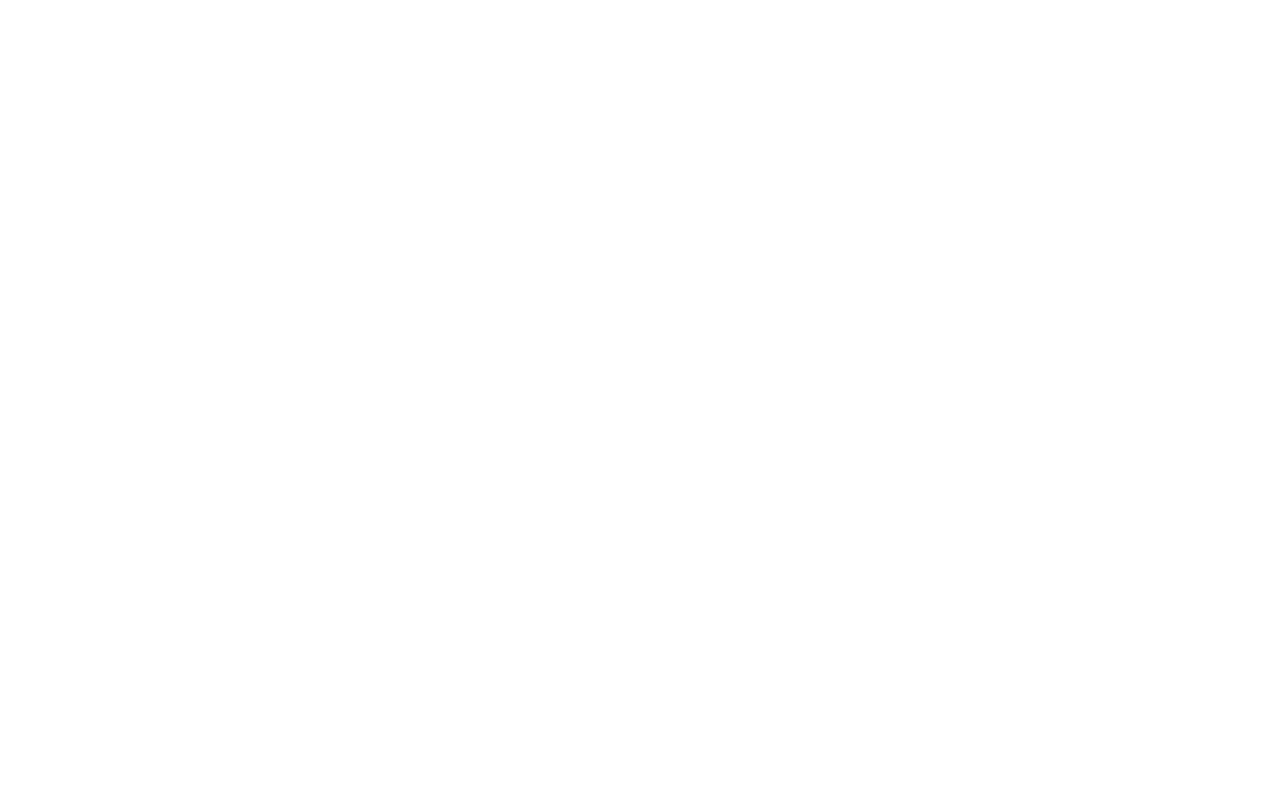
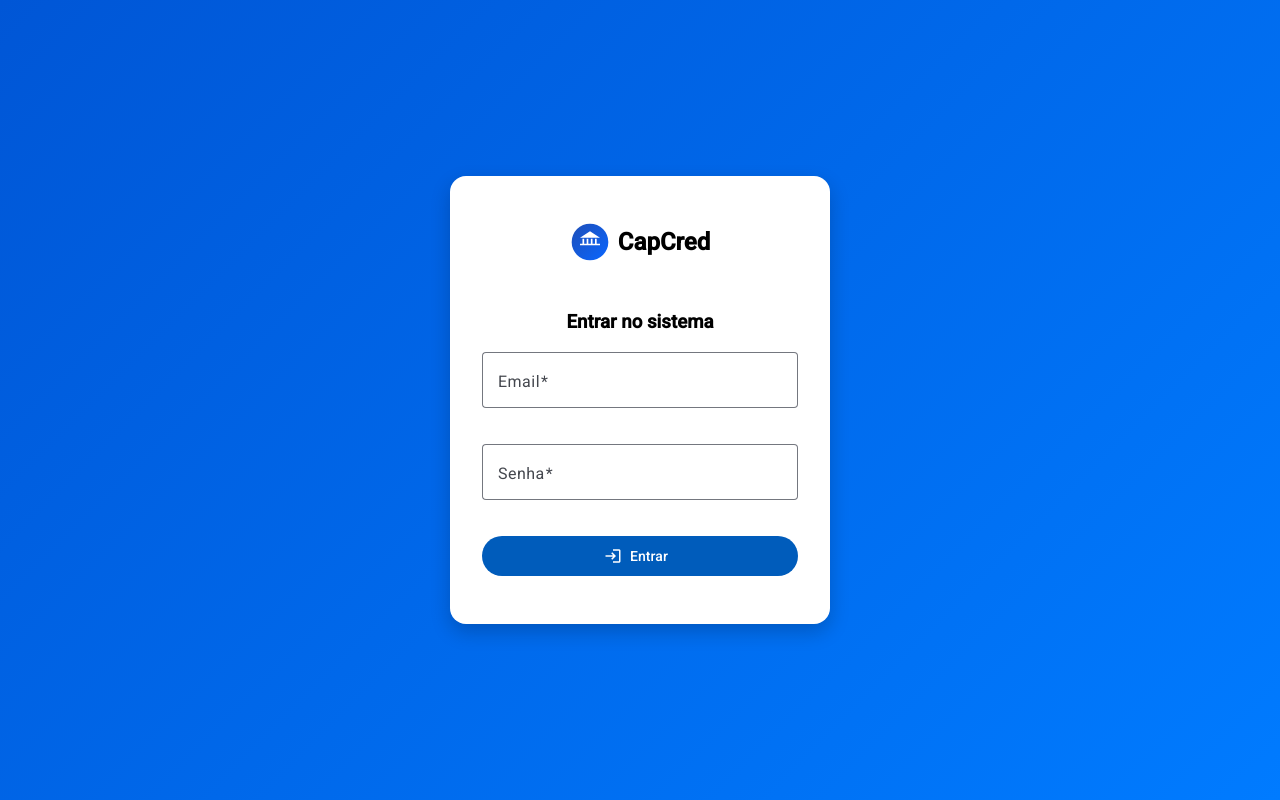
Before and after one commit to CaioGitHub/CapCred, an Angular app in the folder capcred-ui/: page /login in a window 1280 px wide. Before the commit this address led to /. Built offline with nearby package versions, Linux system fonts and the light colour scheme.

Commit message:
feat: ajuste login e sidebar

```diff
--- a/capcred-ui/angular.json
+++ b/capcred-ui/angular.json
@@ -27,7 +27,9 @@
               {
                 "glob": "**/*",
                 "input": "public"
-              }
+              },
+              "src/favicon.ico",
+              "src/assets"
             ],
             "styles": [
               "src/styles.scss"
--- a/capcred-ui/src/app/app.routes.ts
+++ b/capcred-ui/src/app/app.routes.ts
@@ -1,11 +1,18 @@
 import { Routes } from '@angular/router';
 import { ShellLayout } from './ui/layouts/shell-layout/shell-layout';
 import { Dashboard } from './features/dashboard/dashboard';
+import { Login } from './features/login/login';
+import { AuthGuard } from './core/guards/auth.guard';
 
 export const routes: Routes = [
   {
+    path: 'login',
+    component: Login,
+  },
+  {
     path: '',
     component: ShellLayout,
+    canActivate: [AuthGuard],
     children: [
       { path: 'dashboard', component: Dashboard },
       {
@@ -36,4 +43,6 @@ export const routes: Routes = [
       { path: '', redirectTo: 'dashboard', pathMatch: 'full' },
     ],
   },
+
+  { path: '**', redirectTo: 'login' },
 ];
--- /dev/null
+++ b/capcred-ui/src/app/core/guards/auth.guard.ts
@@ -0,0 +1,17 @@
+import { Injectable } from '@angular/core';
+import { CanActivateFn, Router } from '@angular/router';
+import { inject } from '@angular/core';
+import { AuthService } from '../services/auth.service';
+
+@Injectable({ providedIn: 'root' })
+export class AuthGuard {
+  constructor(private auth: AuthService, private router: Router) {}
+
+  canActivate(): boolean {
+    if (!this.auth.isAuthenticated()) {
+      this.router.navigate(['/login']);
+      return false;
+    }
+    return true;
+  }
+}
--- /dev/null
+++ b/capcred-ui/src/app/core/services/auth.service.ts
@@ -0,0 +1,73 @@
+import { Injectable } from '@angular/core';
+import { Router } from '@angular/router';
+import { BehaviorSubject, Observable, of } from 'rxjs';
+import { delay, tap } from 'rxjs/operators';
+
+export interface User {
+  email: string;
+  name: string;
+  role: 'Administrador' | 'Analista' | 'Financeiro';
+  avatar?: string;
+}
+
+@Injectable({ providedIn: 'root' })
+export class AuthService {
+  private currentUserSubject = new BehaviorSubject<User | null>(null);
+  currentUser$ = this.currentUserSubject.asObservable();
+
+  constructor(private router: Router) {
+    const storedUser = localStorage.getItem('user');
+    if (storedUser) {
+      this.currentUserSubject.next(JSON.parse(storedUser));
+    }
+  }
+
+  login(email: string, password: string): Observable<User | null> {
+    const fakeUsers: User[] = [
+      {
+        email: 'admin@capcred.com',
+        role: 'Administrador',
+        name: 'João Silva',
+        avatar: 'https://i.pravatar.cc/150?img=3',
+      },
+      {
+        email: 'analista@capcred.com',
+        role: 'Analista',
+        name: 'Carlos Lima',
+        avatar: 'https://i.pravatar.cc/150?img=5',
+      },
+      {
+        email: 'financeiro@capcred.com',
+        role: 'Financeiro',
+        name: 'Ana Costa',
+        avatar: 'https://i.pravatar.cc/150?img=6',
+      },
+    ];
+
+    const foundUser = fakeUsers.find((u) => u.email === email);
+
+    return of(foundUser ?? null).pipe(
+      delay(800),
+      tap((user) => {
+        if (user) {
+          localStorage.setItem('user', JSON.stringify(user));
+          this.currentUserSubject.next(user);
+        }
+      })
+    );
+  }
+
+  logout() {
+    localStorage.removeItem('user');
+    this.currentUserSubject.next(null);
+    this.router.navigate(['/login']);
+  }
+
+  isAuthenticated(): boolean {
+    return !!this.currentUserSubject.value;
+  }
+
+  getRole(): string | null {
+    return this.currentUserSubject.value?.role ?? null;
+  }
+}
--- /dev/null
+++ b/capcred-ui/src/app/features/login/login.html
@@ -0,0 +1,30 @@
+<div class="login-container">
+  <mat-card class="login-card">
+    <div class="logo">
+      <img src="assets/logo.svg" alt="CapCred" class="logo-icon" />
+      <h2>CapCred</h2>
+    </div>
+
+    <h3>Entrar no sistema</h3>
+
+    <form (ngSubmit)="onSubmit()">
+      <mat-form-field appearance="outline" class="full-width">
+        <mat-label>Email</mat-label>
+        <input matInput [(ngModel)]="email" name="email" required />
+      </mat-form-field>
+
+      <mat-form-field appearance="outline" class="full-width">
+        <mat-label>Senha</mat-label>
+        <input matInput type="password" [(ngModel)]="password" name="password" required />
+      </mat-form-field>
+
+      <button mat-flat-button color="primary" class="full-width" [disabled]="loading">
+        <mat-icon *ngIf="!loading">login</mat-icon>
+        <mat-icon *ngIf="loading" class="spin">autorenew</mat-icon>
+        {{ loading ? 'Entrando...' : 'Entrar' }}
+      </button>
+
+      <p class="error" *ngIf="error">{{ error }}</p>
+    </form>
+  </mat-card>
+</div>
--- /dev/null
+++ b/capcred-ui/src/app/features/login/login.scss
@@ -0,0 +1,52 @@
+.login-container {
+  display: flex;
+  align-items: center;
+  justify-content: center;
+  height: 100vh;
+  background: linear-gradient(135deg, #0056d6, #007bff);
+}
+
+.login-card {
+  width: 380px;
+  padding: 2rem;
+  border-radius: 16px;
+  box-shadow: 0 8px 20px rgba(0, 0, 0, 0.2);
+  background: #fff;
+  text-align: center;
+}
+
+.logo {
+  display: flex;
+  align-items: center;
+  justify-content: center;
+  gap: 0.5rem;
+  margin-bottom: 1rem;
+}
+
+.logo-icon {
+  width: 40px;
+  height: 40px;
+}
+
+
+.full-width {
+  width: 100%;
+  margin-bottom: 1rem;
+}
+
+.error {
+  color: #f44336;
+  margin-top: 0.5rem;
+}
+
+.spin {
+  animation: spin 1s linear infinite;
+}
+@keyframes spin {
+  from {
+    transform: rotate(0);
+  }
+  to {
+    transform: rotate(360deg);
+  }
+}
--- /dev/null
+++ b/capcred-ui/src/app/features/login/login.ts
@@ -0,0 +1,48 @@
+import { CommonModule } from '@angular/common';
+import { Component } from '@angular/core';
+import { FormsModule } from '@angular/forms';
+import { MatButtonModule } from '@angular/material/button';
+import { MatCardModule } from '@angular/material/card';
+import { MatFormFieldModule } from '@angular/material/form-field';
+import { MatIconModule } from '@angular/material/icon';
+import { MatInputModule } from '@angular/material/input';
+import { Router } from '@angular/router';
+import { AuthService } from '../../core/services/auth.service';
+
+@Component({
+  selector: 'app-login',
+  standalone: true,
+  imports: [
+    CommonModule,
+    FormsModule,
+    MatFormFieldModule,
+    MatInputModule,
+    MatButtonModule,
+    MatCardModule,
+    MatIconModule,
+  ],
+  templateUrl: './login.html',
+  styleUrls: ['./login.scss'],
+})
+export class Login {
+  email = '';
+  password = '';
+  loading = false;
+  error = '';
+
+  constructor(private auth: AuthService, private router: Router) {}
+
+  onSubmit() {
+    this.loading = true;
+    this.error = '';
+
+    this.auth.login(this.email, this.password).subscribe((user) => {
+      this.loading = false;
+      if (user) {
+        this.router.navigate(['/dashboard']);
+      } else {
+        this.error = 'Credenciais inválidas';
+      }
+    });
+  }
+}
--- a/capcred-ui/src/app/ui/components/sidebar/sidebar.html
+++ b/capcred-ui/src/app/ui/components/sidebar/sidebar.html
@@ -16,10 +16,16 @@
   </a>
 </nav>
 
-<div class="user">
-  <mat-icon>person</mat-icon>
-  <div class="info">
-    <strong>João Silva</strong>
-    <small>Administrador</small>
+<div class="sidebar-user" *ngIf="user$ | async as user">
+  <div class="user-info">
+    <img [src]="user.avatar" alt="Avatar" class="avatar" />
+    <div>
+      <div class="name">{{ user.name }}</div>
+      <div class="role">{{ user.role }}</div>
+    </div>
   </div>
+
+  <button mat-icon-button class="logout-btn" (click)="logout()" title="Sair">
+    <mat-icon>logout</mat-icon>
+  </button>
 </div>
--- a/capcred-ui/src/app/ui/components/sidebar/sidebar.scss
+++ b/capcred-ui/src/app/ui/components/sidebar/sidebar.scss
@@ -97,3 +97,57 @@ a.active mat-icon {
 .user strong {
   font-weight: 600;
 }
+
+/* ---------- USER SECTION ---------- */
+.sidebar-user {
+  display: flex;
+  align-items: center;
+  justify-content: space-between;
+  padding: 0.75rem 1rem;
+  border-top: 1px solid rgba(0, 0, 0, 0.08);
+  background-color: #f9f9f9;
+  flex-shrink: 0;
+  overflow: hidden; /* 👈 evita o scroll horizontal */
+  white-space: nowrap; /* 👈 impede quebra de linha */
+}
+
+.user-info {
+  display: flex;
+  align-items: center;
+  gap: 0.6rem;
+  min-width: 0; /* 👈 essencial p/ o text-overflow funcionar */
+}
+
+.avatar {
+  width: 36px;
+  height: 36px;
+  border-radius: 50%;
+  flex-shrink: 0;
+}
+
+.name {
+  font-weight: 600;
+  font-size: 0.9rem;
+  color: #222;
+  max-width: 110px; /* 👈 limite de largura */
+  overflow: hidden;
+  text-overflow: ellipsis; /* 👈 adiciona os “...” */
+  white-space: nowrap;
+  display: block;
+}
+
+.role {
+  font-size: 0.75rem;
+  color: #666;
+}
+
+.logout-btn {
+  color: #444;
+  flex-shrink: 0;
+  margin-left: auto;
+  transition: color 0.2s ease;
+}
+
+.logout-btn:hover {
+  color: #d32f2f;
+}
--- a/capcred-ui/src/app/ui/components/sidebar/sidebar.ts
+++ b/capcred-ui/src/app/ui/components/sidebar/sidebar.ts
@@ -1,5 +1,8 @@
+import { Router } from '@angular/router';
+import { AuthService, User } from '../../../core/services/auth.service';
 import { SharedImports } from './../../../core/shared/imports';
 import { Component } from '@angular/core';
+import { Observable } from 'rxjs';
 
 @Component({
   selector: 'app-sidebar',
@@ -17,4 +20,13 @@ export class Sidebar {
     { icon: 'bar_chart', label: 'Relatórios', route: '/reports' },
     { icon: 'settings', label: 'Configurações', route: '/settings' },
   ];
+  user$: Observable<User | null>;
+
+  constructor(private auth: AuthService, private router: Router) {
+    this.user$ = this.auth.currentUser$;
+  }
+
+  logout() {
+    this.auth.logout();
+  }
 }
```
Also changed, not shown: capcred-ui/src/assets/logo.svg (added).
